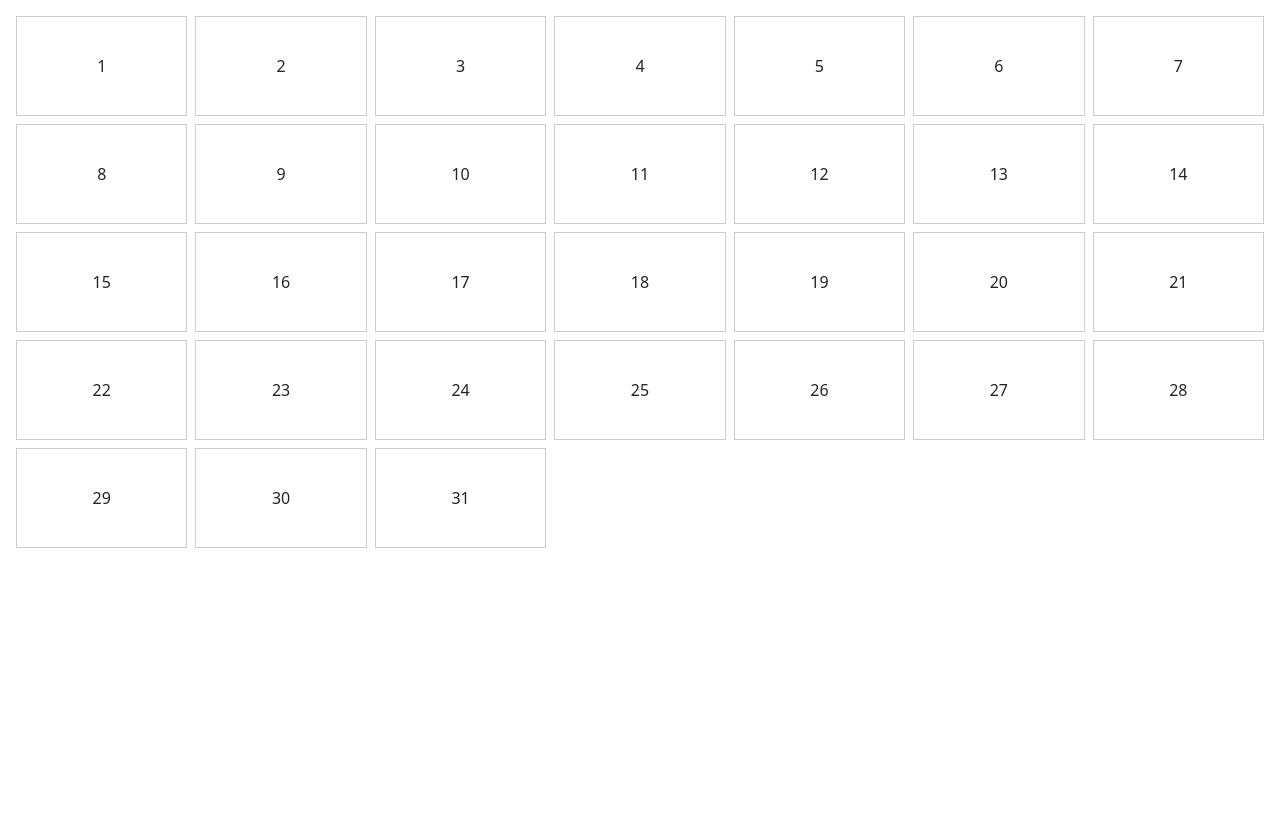
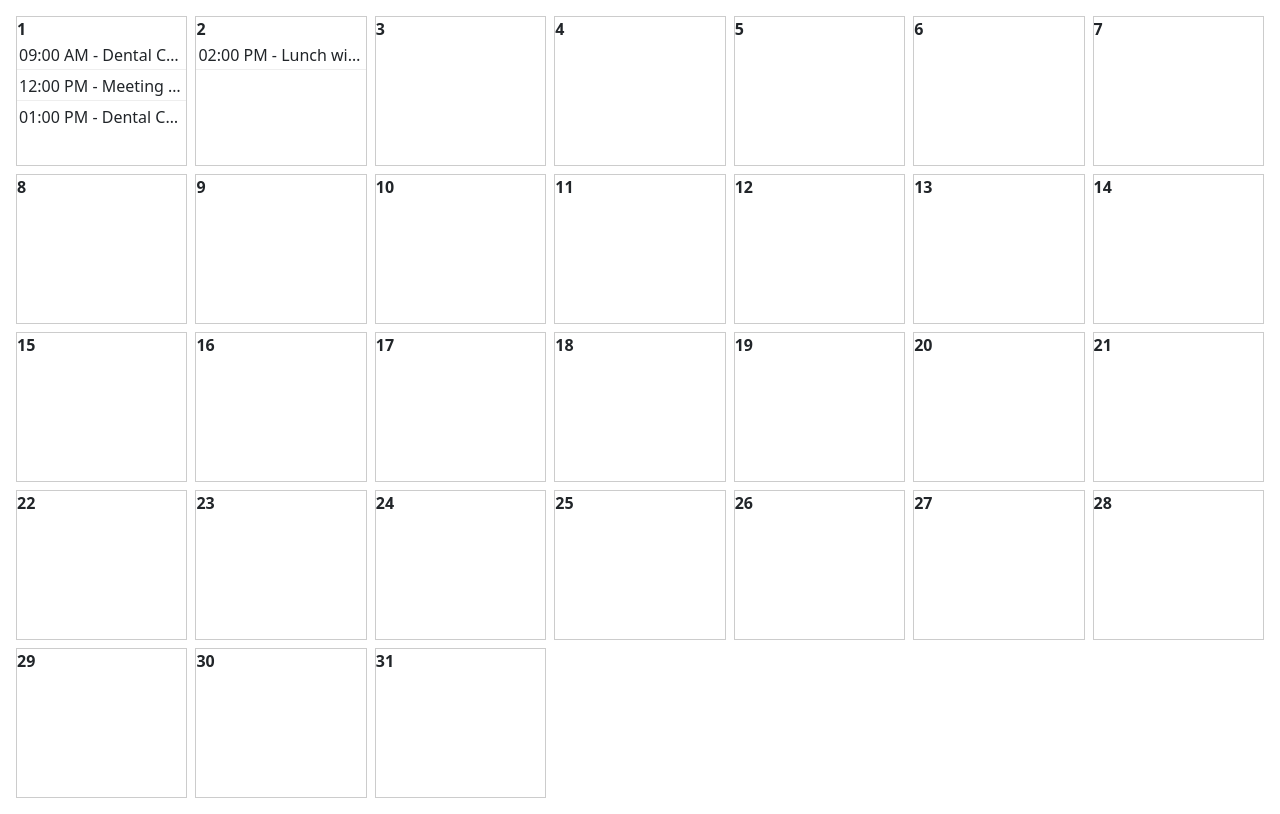
Before and after one commit to mynul-islam-madhurjo/frontend-exam-react, a React (Create React App) app in the folder doctors-appointment-calendar/: page / in a window 1280 px wide. Built offline with nearby package versions, Linux system fonts and the light colour scheme.

Commit message:
Each day of the month will contain an appointment list. 2-3 items can be shown briefly, and the rest will be scrollable. The list should be sorted by appointment time.

```diff
--- a/doctors-appointment-calendar/src/components/Calender.js
+++ b/doctors-appointment-calendar/src/components/Calender.js
@@ -3,33 +3,79 @@ import styled from 'styled-components';
 
 const CalendarContainer = styled.div`
     display: grid;
-    grid-template-columns: repeat(7, 1fr); // 7 days for a week
+    grid-template-columns: repeat(7, 1fr);  // 7 days for a week
     grid-gap: 8px;
     padding: 16px;
 `;
 
 const DayCell = styled.div`
-  border: 1px solid #ccc;
-  height: 100px; // Fixed height for each cell
-  display: flex;
-  justify-content: center;
-  align-items: center;
+    border: 1px solid #ccc;
+    height: 150px;
+    overflow: hidden;
+    position: relative;
+    cursor: pointer;
+    background-color: ${props => props.isToday ? '#e3f2fd' : '#fff'};
+    &:hover {
+        background-color: #f0f0f0;
+    }
+`;
+
+const Appointment = styled.div`
+    min-height: 20px;
+    margin-bottom: 2px;
+    padding: 2px;
+    border-bottom: 1px solid #eee;
+    white-space: nowrap;
+    overflow: hidden;
+    text-overflow: ellipsis;
+    cursor: pointer;
+    &:hover {
+        background-color: #e9e9e9;
+        outline: none;
+        border-radius: 2px;
+    }
+`;
+
+const MoreAppointments = styled.div`
+  overflow-y: auto;
+  max-height: 90px;
 `;
 
 function Calendar() {
     const [currentDate, setCurrentDate] = useState(new Date());
+    const [appointments, setAppointments] = useState([
+        { id: 1, day: 1, time: '09:00 AM', title: 'Dental Checkup' },
+        { id: 2, day: 1, time: '12:00 PM', title: 'Meeting with Mr. Smith Jackson' },
+        { id: 1, day: 1, time: '01:00 PM', title: 'Dental Checkup' },
+        { id: 2, day: 1, time: '02:00 PM', title: 'Meeting with jake' },
+        { id: 3, day: 2, time: '02:00 PM', title: 'Lunch with Surgeon' },
+    ]);
 
     const daysInMonth = (date) => {
         return new Date(date.getFullYear(), date.getMonth() + 1, 0).getDate();
+    };
+
+    const getAppointmentsForDay = (day) => {
+        return appointments
+            .filter(appointment => appointment.day === day)
+            .sort((a, b) => new Date(`1970/01/01 ${a.time}`) - new Date(`1970/01/01 ${b.time}`));
     };
 
     const renderDays = () => {
         const totalDays = daysInMonth(currentDate);
         let days = [];
         for (let i = 1; i <= totalDays; i++) {
+            const dailyAppointments = getAppointmentsForDay(i);
             days.push(
                 <DayCell key={i}>
-                    {i}
+                    <strong>{i}</strong>
+                    <MoreAppointments>
+                        {dailyAppointments.map(app => (
+                            <Appointment key={app.id}>
+                                {app.time} - {app.title}
+                            </Appointment>
+                        ))}
+                    </MoreAppointments>
                 </DayCell>
             );
         }
```
